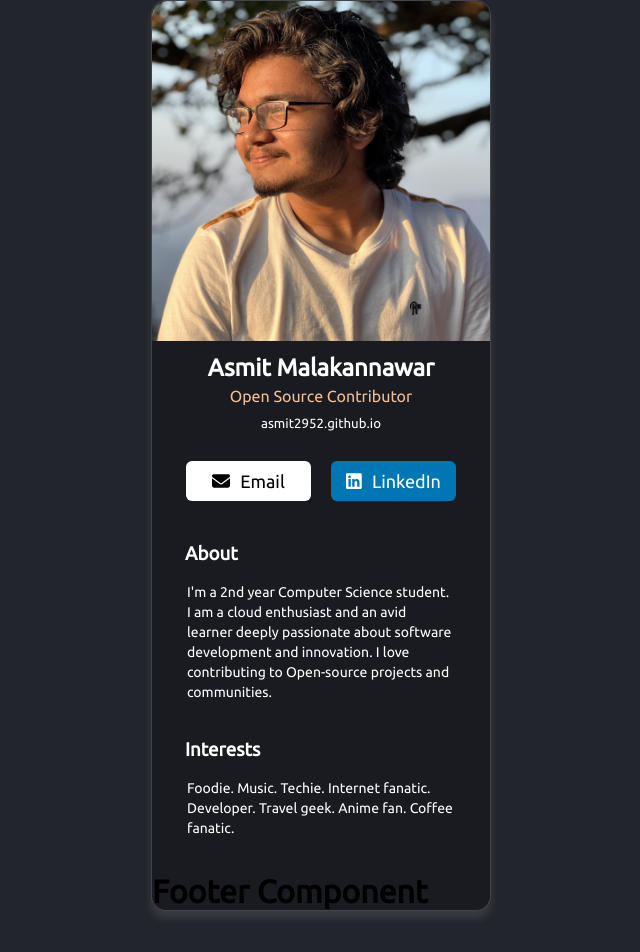
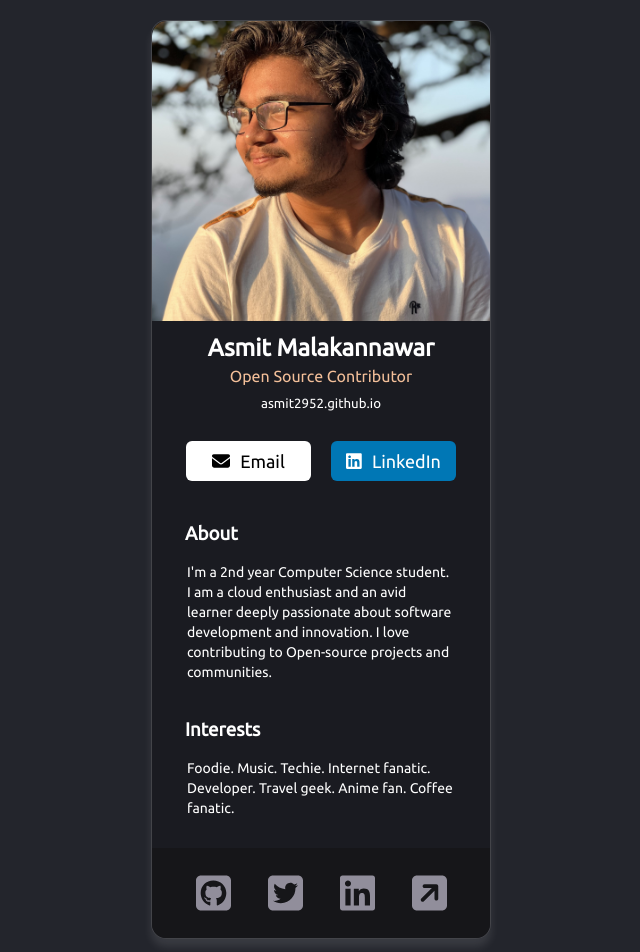
Before and after one commit to Asmit2952/profile-card, a React (Create React App) app: page / in a window 1280 px wide. Shown: the top 952 px of the page, without its empty margins (319-959 px from the left). Before the commit the page ends 911 px from the top, so only its background shows below. Built offline with nearby package versions, Linux system fonts and the light colour scheme.

Commit message:
footer section

```diff
--- a/src/App.css
+++ b/src/App.css
@@ -22,12 +22,13 @@ html, body {
   backdrop-filter: blur( 10px );
   border-radius: 15px;
   border: 1px solid rgba( 255, 255, 255, 0.18 );
+  margin: 20px 0px 20px 0px;
 }
 
 /* Header */
 .img-area {
   width: 100%;
-  height: 340px;
+  height: 300px;
   overflow: hidden;
   border-radius: 15px 15px 0px 0px;
 }
@@ -118,7 +119,7 @@ button {
 
 .interest-container {
   color: #FFFFFF;
-  padding: 10px 25px 25px 25px;
+  padding: 10px 25px 20px 25px;
   line-height: 20px;
 }
 
@@ -130,3 +131,16 @@ button {
   font-size: 14px;
   padding: 10px;
 }
+
+.footer-container {
+  display: flex;
+  align-items: center;
+  justify-content: space-around;
+  background-color: #161619;
+  padding: 25px;
+}
+
+.icon {
+  font-size: 40px;
+  color: #918E9B;
+}
--- a/src/components/Footer.js
+++ b/src/components/Footer.js
@@ -1,3 +1,17 @@
+import { FontAwesomeIcon } from '@fortawesome/react-fontawesome'
+import {  faLinkedin } from '@fortawesome/free-brands-svg-icons'
+import {  faGithubSquare } from '@fortawesome/free-brands-svg-icons'
+import {  faTwitterSquare } from '@fortawesome/free-brands-svg-icons'
+import {  faSquareArrowUpRight } from '@fortawesome/free-solid-svg-icons'
+
+
 export default function Header() {
-    return <h1>Footer Component</h1>
+    return (
+        <div className="footer-container">
+            <a href="https://github.com/Asmit2952" rel="noopener noreferrer" target="_blank"><FontAwesomeIcon icon={faGithubSquare} className="icon" /></a>
+            <a href="https://twitter.com/Asmit_2952" rel="noopener noreferrer" target="_blank"><FontAwesomeIcon icon={faTwitterSquare} className="icon" /></a>
+            <a href="https://www.linkedin.com/in/asmit-malakannawar/" rel="noopener noreferrer" target="_blank"><FontAwesomeIcon icon={faLinkedin} className="icon" /></a>
+            <a href="https://asmit.bio.link/" rel="noopener noreferrer" target="_blank"><FontAwesomeIcon icon={faSquareArrowUpRight} className="icon" /></a>
+        </div>
+    )
 }
```
